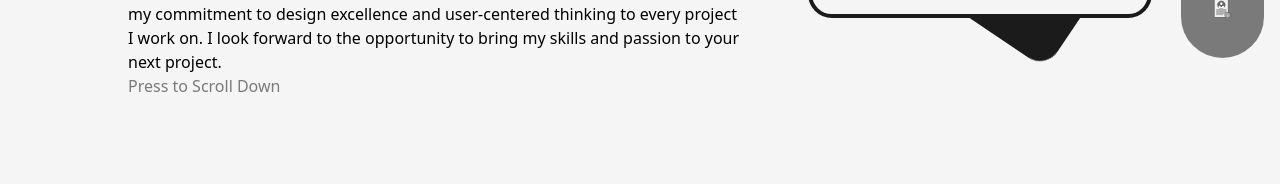
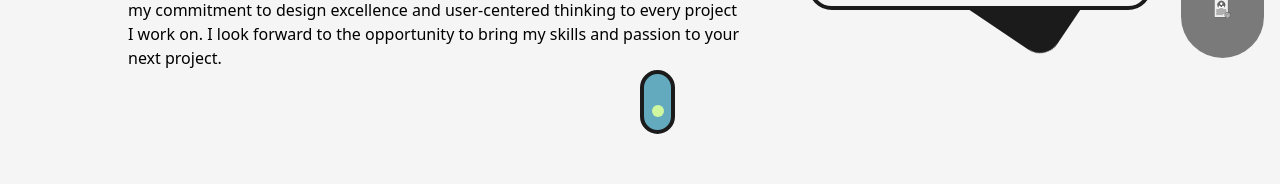
Before and after one commit to ayushkumarmishra/portfolio_2023, a React (Vite) app: page /about in a window 1280 px wide. Shown: the part 542-726 px from the top of the page. Built offline with nearby package versions, Linux system fonts and the light colour scheme.

Commit message:
Animated scroll down button added

```diff
--- a/src/components/About/About.jsx
+++ b/src/components/About/About.jsx
@@ -13,11 +13,11 @@ const About = () => {
         <meta name="description" content="just some description" />
       </head> */}
       <main className="flex w-full flex-col items-center justify-center">
-        <Layout className="pt-14 mb-0">
+        <Layout className="pt-12 mb-0 ">
           <AnimatedText text="Passion fuels Purpose!" className="mb-14" />
           <div className="grid w-full grid-cols-8 gap-16">
             <div className="col-span-5 flex flex-col items-start justify-start">
-              <div className="font-sans overflow-ellipsis mb-3 text-dark/60 w-full font-extrabold !items-start text-2xl uppercase flex flex-row">
+              <div className="font-sans overflow-ellipsis mb-4 text-dark/60 w-full font-extrabold !items-start text-2xl uppercase flex flex-row">
                 <h2 className="mr-1">A</h2>
                 <h2 className="mr-1 text-5xl tracking-widest">B</h2>
                 <h2 className="mr-1">O</h2>
@@ -66,14 +66,33 @@ const About = () => {
           <ScrollLink
             to="education-section"
             smooth={true}
-            duration={500}
-            className=""
+            duration={1000}
+            className="!justify-center !items-center left-[50%] absolute"
           >
             <motion.button
               whileHover={{ scale: 1.1 }}
-              className="btn text-grey"
+              className="bg-sc btn w-[35px] h-[64px] rounded-full border-4 border-dark flex justify-center items-start p-2"
             >
-              Press to Scroll Down
+              <div
+                className="relative h-[50px]"
+                // style={{
+                //   position: "relative",
+                //   height: "50px",
+                // }}
+              >
+                <motion.div
+                  animate={{
+                    y: ["-10%", "200%", "-10%"], //Move the div vertically from 0% to 100%
+                  }}
+                  transition={{
+                    repeat: Infinity,
+                    duration: 2,
+                  }}
+                  className="w-3 h-3 rounded-full "
+                >
+                  <div className="w-3 h-3 rounded-full bg-orange "></div>
+                </motion.div>
+              </div>
             </motion.button>
           </ScrollLink>
         </Layout>
--- a/src/components/About/Education.jsx
+++ b/src/components/About/Education.jsx
@@ -48,7 +48,7 @@ const Education = () => {
   });
   return (
     <div className="min-h-screen" id="education-section">
-      <div className="font-sans overflow-ellipsis mb-3 text-dark/60 w-7/12 font-extrabold !items-start text-2xl uppercase flex flex-row">
+      <div className="pt-10 font-sans overflow-ellipsis mb-3 text-dark/60 w-7/12 font-extrabold !items-start text-2xl uppercase flex flex-row">
         <h2 className="mr-1">E</h2>
         <h2 className="mr-1 text-5xl tracking-widest">D</h2>
         <h2 className="mr-1">U</h2>
--- a/tailwind.config.js
+++ b/tailwind.config.js
@@ -17,8 +17,9 @@ export default {
       active: "#919292",
       text: "#444242 ",
       education: "#9F4BD0",
-      orange: "#ffaa00",
+      orange: "#CEF7A0",
       degree: "#37718E",
+      sc: "#63AABF",
     },
   },
   plugins: [],
```
